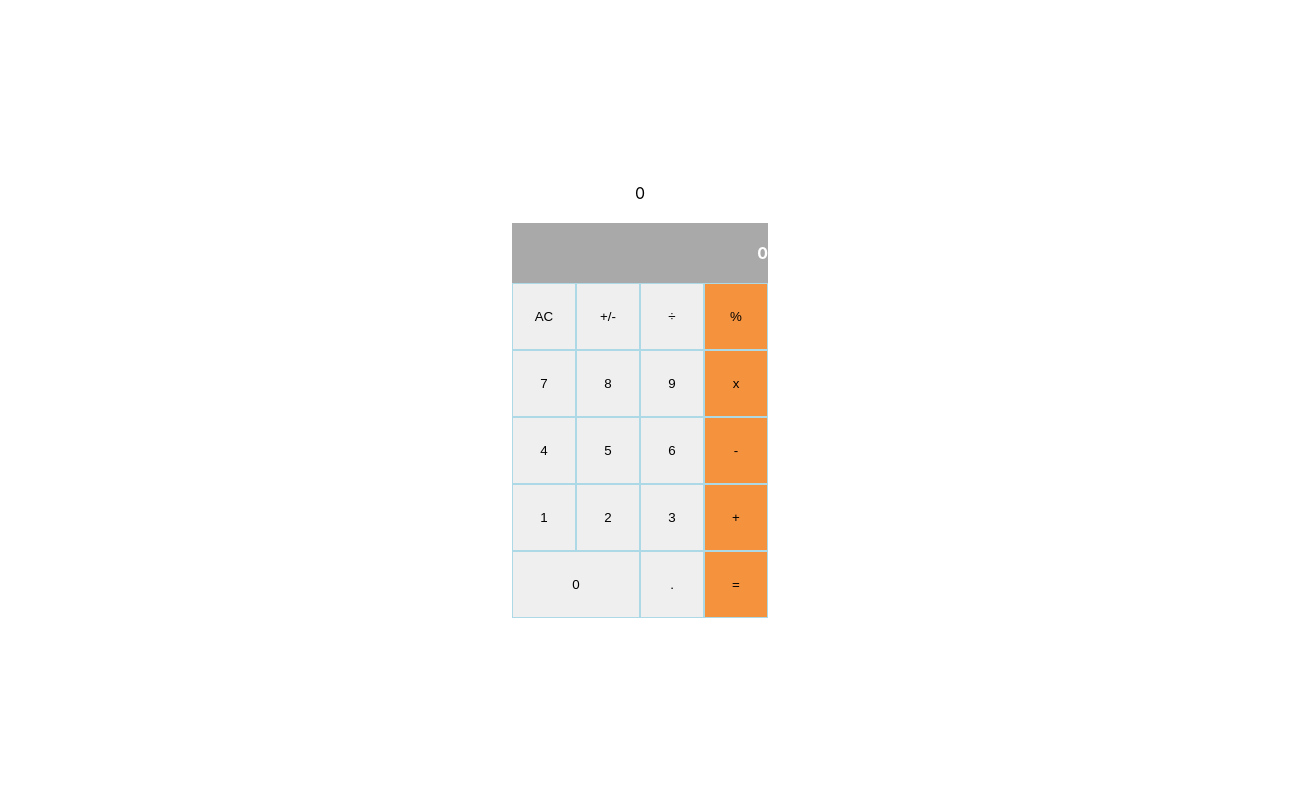
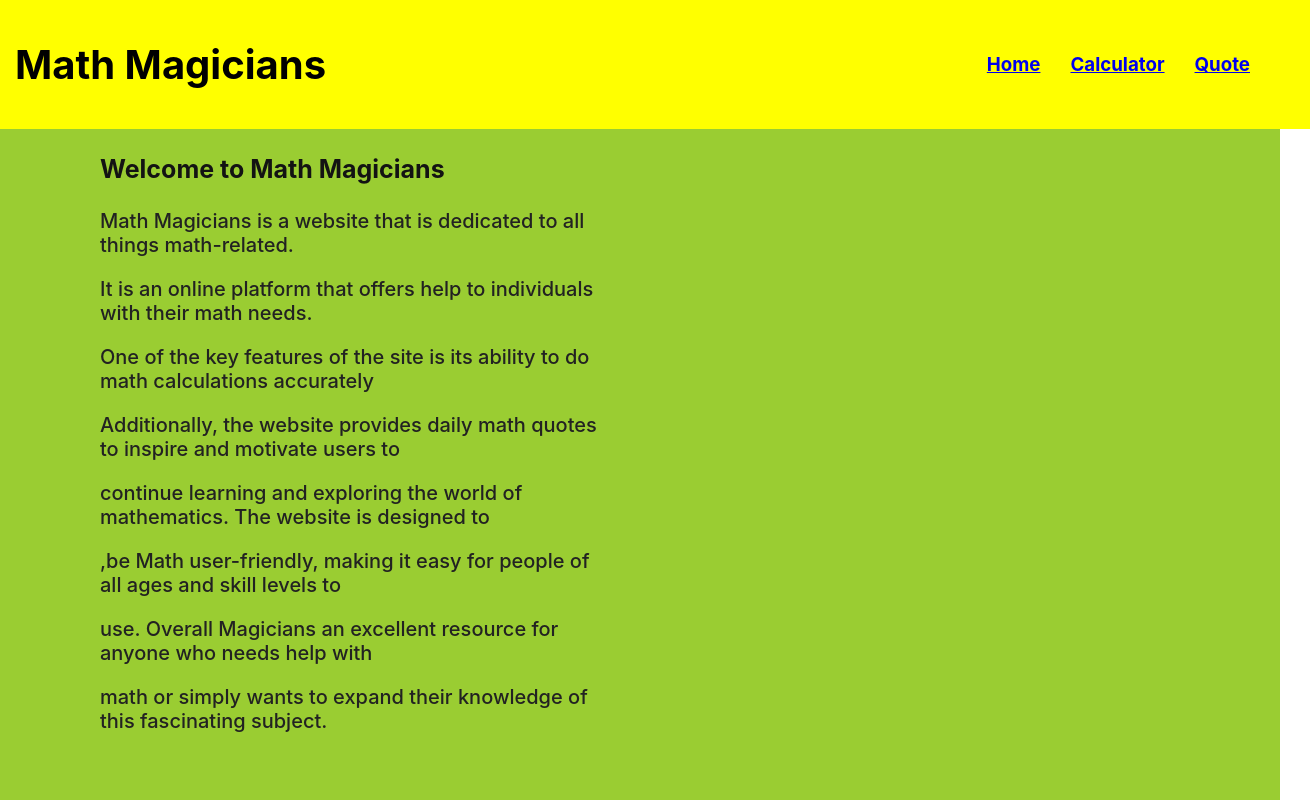
Before and after one commit to LDouglasOT/MathMagicians, a React (Create React App) app: page / in a window 1280 px wide. Shown: the top 800 px of the page, 1310 px wide, since content can reach past the window. Built offline with nearby package versions, Linux system fonts and the light colour scheme; no server answers.

Commit message:
complete website

```diff
--- a/package.json
+++ b/package.json
@@ -8,10 +8,14 @@
     "@testing-library/user-event": "^13.5.0",
     "axios": "^1.4.0",
     "big.js": "^6.2.1",
+    "localforage": "^1.10.0",
+    "match-sorter": "^6.3.1",
     "prop-types": "^15.8.1",
     "react": "^18.2.0",
     "react-dom": "^18.2.0",
+    "react-router-dom": "^6.11.1",
     "react-scripts": "5.0.1",
+    "sort-by": "^1.2.0",
     "web-vitals": "^2.1.4"
   },
   "scripts": {
--- a/src/App.css
+++ b/src/App.css
@@ -1,11 +1,11 @@
 .app {
-  width: 20%;
-  margin: 0 auto;
+  width: 30%;
+
 }
 
 .keypad {
   width: 100%;
-  margin: 0 auto;
+
 }
 
 .numbers {
@@ -32,7 +32,7 @@
 
 .result {
   width: 100%;
-  background-color: darkgray;
+  background-color: lightgray;
   display: flex;
   justify-content: end;
   align-items: center;
@@ -45,10 +45,11 @@
 .calculator-wrapper {
   width: 100%;
   height: 100%;
-  justify-content: center;
-  align-items: center;
+  justify-content: space-evenly;
+  align-items: flex-start;
   display: flex;
-  flex-direction: column;
+  background-color: yellowgreen;
+  padding-right: -20px;
 }
 
 .main-wrapper {
@@ -58,3 +59,68 @@
   align-items: center;
   justify-content: center;
 }
+
+.navigation {
+  width: 100%;
+  background-color: yellow;
+  display: flex;
+  align-items: center;
+  justify-content: space-between;
+  padding: 0 15px;
+  margin: 0;
+}
+
+.navigation ul {
+  display: flex;
+  justify-content: flex-end;
+  list-style: none;
+  margin-left: auto;
+  margin-right: 30px;
+}
+
+.navigation ul li {
+  margin: 5px 15px;
+}
+
+.mathmags {
+  font-size: 40px;
+}
+
+.home-wrapper {
+  background-color: yellowgreen;
+  height: 100%;
+  margin: 0;
+  overflow: hidden;
+  width: 100%;
+}
+
+.intro-wrapper {
+  margin-left: 100px;
+  width: 40%;
+  color: rgb(34, 34, 34);
+}
+
+.intro-wrapper p {
+  font-size: 20px;
+  font-weight: 500;
+}
+
+.intro-wrapper h3 {
+  color: rgb(19, 19, 19);
+  font-size: 25px;
+}
+
+.quote-wrapper {
+  background-color: yellowgreen;
+  height: 100%;
+  margin: 0;
+  overflow: hidden;
+  width: 100%;
+  display: flex;
+  align-items: center;
+  justify-content: center;
+}
+.HomeTag{
+  margin-right: 20;
+  color: aqua;
+}
--- a/src/App.js
+++ b/src/App.js
@@ -1,11 +1,28 @@
 import './App.css';
 import React from 'react';
+import { Route, Routes, Link } from 'react-router-dom';
 import Calculator from './Pages/Calculator';
+import Home from './Pages/Home';
+import Quote from './components/Quote';
 
 function App() {
   return (
-    <div className="main-wrapper">
-      <Calculator />
+    <div>
+      <div className="navigation">
+        <h3 className="mathmags">Math Magicians</h3>
+        <ul>
+          <li><Link to="/"><h3>Home</h3></Link></li>
+          <li><Link to="/calculator/"><h3>Calculator</h3></Link></li>
+          <li><Link to="/quote/"><h3>Quote</h3></Link></li>
+        </ul>
+      </div>
+      <div className="main-wrapper">
+        <Routes>
+          <Route path="/" element={<Home />} />
+          <Route path="/calculator" element={<Calculator />} />
+          <Route path="/quote" element={<Quote />} />
+        </Routes>
+      </div>
     </div>
   );
 }
--- a/src/Pages/Calculator.jsx
+++ b/src/Pages/Calculator.jsx
@@ -1,7 +1,6 @@
 import React, { useState } from 'react';
 import Keypad from '../components/Keypad';
 import calculate from '../components/logic/calculate';
-import Quote from '../components/Quote';
 
 function Calculator() {
   const [total, setTotal] = useState(null);
@@ -17,7 +16,7 @@ function Calculator() {
 
   return (
     <div className="calculator-wrapper">
-      <Quote />
+      <h1 className="HomeTag">Lets Do Some Math!</h1>
       <div className="app">
         <div className="keypad">
           <p className="result">{next || total || 0}</p>
--- /dev/null
+++ b/src/Pages/Home.jsx
@@ -0,0 +1,23 @@
+import React from 'react';
+import '../App.css';
+
+function Home() {
+  return (
+    <div className="home-wrapper">
+      <div className="intro-wrapper">
+        <h3>Welcome to Math Magicians</h3>
+        <p>Math Magicians is a website that is dedicated to all things math-related.</p>
+        <p>It is an online platform that offers help to individuals with their math needs.</p>
+        <p>One of the key features of the site is its ability to do math calculations accurately</p>
+        <p>Additionally, the website provides daily math quotes to inspire and motivate users to</p>
+        <p>continue learning and exploring the world of mathematics. The website is designed to </p>
+        <p>,be Math user-friendly, making it easy for people of all ages and skill levels to </p>
+        <p>use. Overall Magicians an excellent resource for anyone who needs help with </p>
+        <p>math or simply wants to expand their knowledge of this fascinating subject.</p>
+      </div>
+
+    </div>
+  );
+}
+
+export default Home;
--- a/src/index.js
+++ b/src/index.js
@@ -1,17 +1,14 @@
 import React from 'react';
 import ReactDOM from 'react-dom/client';
 import './index.css';
+import { BrowserRouter } from 'react-router-dom';
 import App from './App';
-import reportWebVitals from './reportWebVitals';
 
 const root = ReactDOM.createRoot(document.getElementById('root'));
 root.render(
   <React.StrictMode>
-    <App />
+    <BrowserRouter>
+      <App />
+    </BrowserRouter>
   </React.StrictMode>,
 );
-
-// If you want to start measuring performance in your app, pass a function
-// to log results (for example: reportWebVitals(console.log))
-// or send to an analytics endpoint. Learn more: https://bit.ly/CRA-vitals
-reportWebVitals();
```
Also changed, not shown: 1 other file (tests, documents, lock files or other folders).
